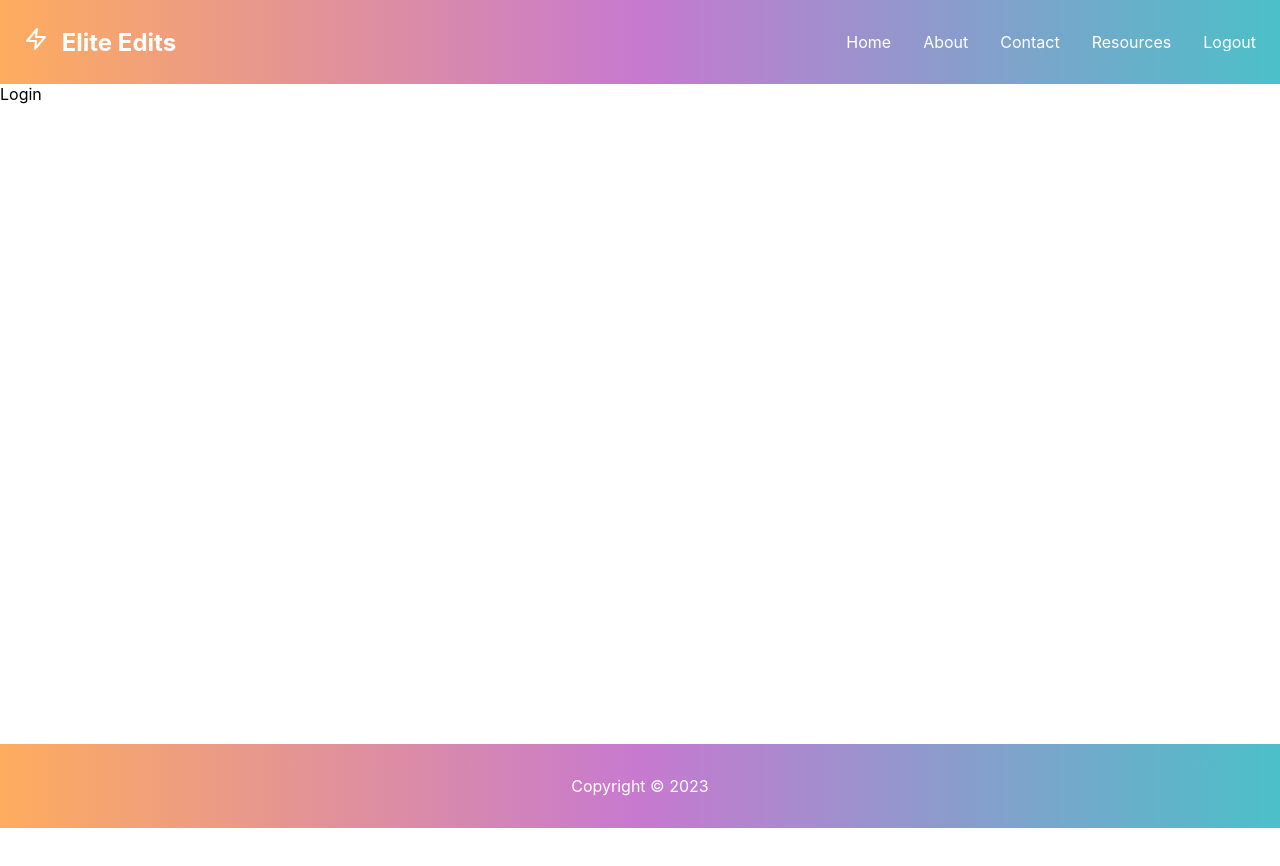
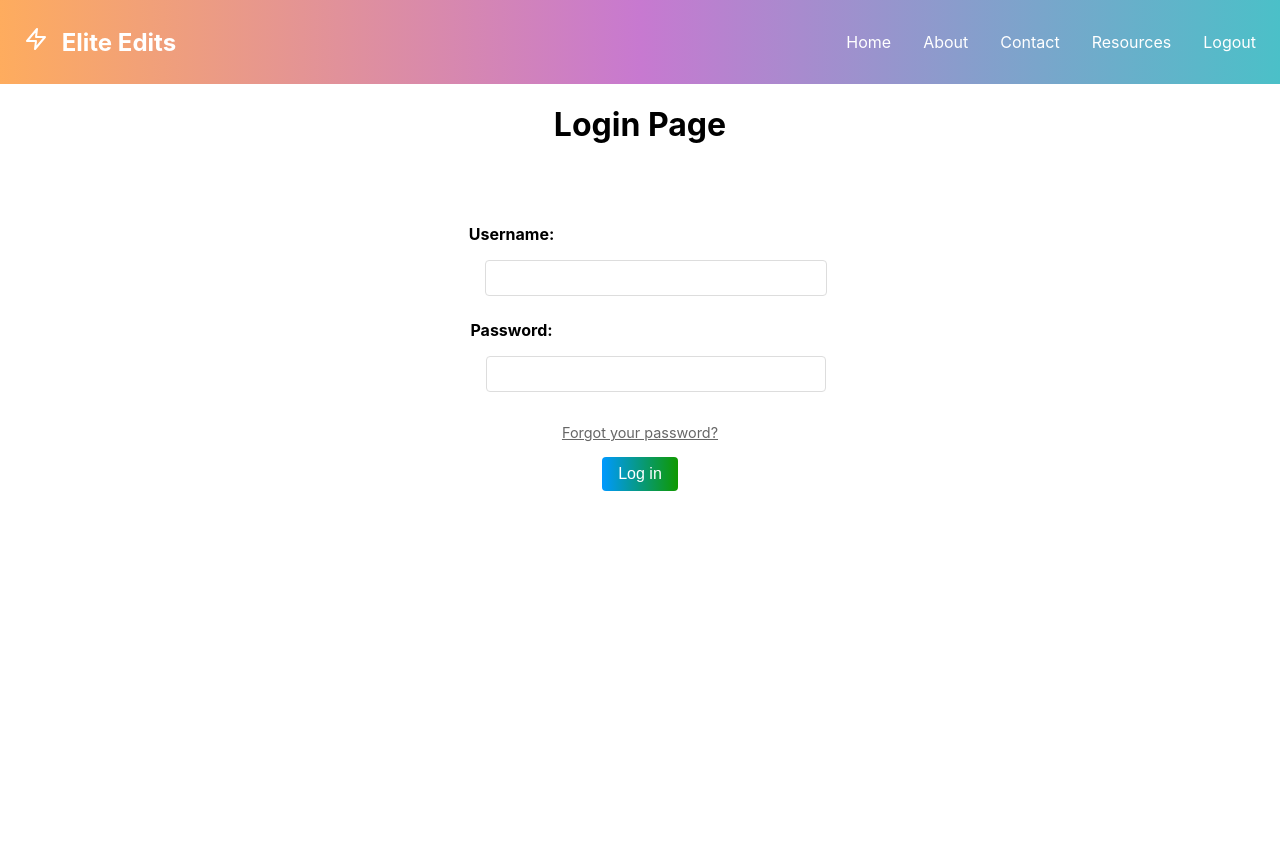
Before and after one commit to DeviPrasadUpadhyay/Elite, a React (Create React App) app: page /login in a window 1280 px wide. Shown: the top 866 px of the page. Before the commit the page ends 828 px from the top, so only its background shows below. Built offline with nearby package versions, Linux system fonts and the light colour scheme.

Commit message:
added login page with some image and text etc

```diff
--- a/src/Components/Layout/Header.js
+++ b/src/Components/Layout/Header.js
@@ -4,7 +4,7 @@ import { FiZap } from 'react-icons/fi';
 import { Link } from 'react-router-dom';
 
 
-function Header() {
+function Header(props) {
 
     const navItems = [
         { name: 'Home', link: '/' },
@@ -14,6 +14,7 @@ function Header() {
     ];
     // You can set up the login/logout button to appear conditionally depending on user authentication
     const [isLoggedIn, setIsLoggedIn] = useState(true);
+
     const authenticate = () => {
         setIsLoggedIn(!isLoggedIn);
     };
--- a/src/Components/pages/Home.js
+++ b/src/Components/pages/Home.js
@@ -1,9 +1,55 @@
-import React from 'react'
+import React from 'react';
 
-const Home = () => {
+function Home() {
+    const pageTitleStyle = {
+        fontSize: '3rem',
+        fontWeight: 'bold',
+        textAlign: 'center',
+        marginTop: '5rem',
+    };
+
+    const sectionStyle = {
+        display: 'flex',
+        flexDirection: 'row',
+        justifyContent: 'center',
+        alignItems: 'center',
+        marginTop: '5rem',
+    };
+
+    const imageStyle = {
+        width: '50%',
+        borderRadius: '0.25rem',
+        boxShadow: '0 4px 8px rgba(0, 0, 0, 0.1)',
+    };
+
+    const contentStyle = {
+        width: '50%',
+        marginLeft: '3rem',
+    };
+
+    const titleStyle = {
+        fontSize: '2rem',
+        fontWeight: 'bold',
+        marginBottom: '1rem',
+    };
+
+    const descriptionStyle = {
+        fontSize: '1.2rem',
+        lineHeight: '1.5',
+    };
+
     return (
-        <div>Home</div>
-    )
+        <div>
+            <h1 style={pageTitleStyle}>Welcome to this awesome land of reels</h1>
+            <section style={sectionStyle}>
+                <img src={"https://as1.ftcdn.net/v2/jpg/03/78/85/18/1000_F_378851810_GwZY8KGQaw1ikbz3rqnjbs2DMNvfjUHp.jpg"} alt="Placeholder" style={imageStyle} />
+                <div style={contentStyle}>
+                    <h2 style={titleStyle}>Elite Edits team...</h2>
+                    <p style={descriptionStyle}>Lorem ipsum dolor sit amet, consectetur adipiscing elit. Sed id elit id orci tincidunt mollis. Aliquam sed ante ligula. Curabitur id nibh vitae odio euismod euismod vitae eget lectus. Duis bibendum massa eget sapien pharetra, id sollicitudin lorem auctor. Nam faucibus, dolor ut aliquet feugiat, purus elit elementum quam, sit amet congue urna eros non lorem.</p>
+                </div>
+            </section>
+        </div>
+    );
 }
 
-export default Home
+export default Home;
--- a/src/Components/pages/Login.js
+++ b/src/Components/pages/Login.js
@@ -1,9 +1,91 @@
-import React from 'react'
+import React, { useState } from 'react';
 
-const Login = () => {
+function Login(props) {
+    const [username, setUsername] = useState('');
+    const [password, setPassword] = useState('');
+
+    const handleUsernameChange = (event) => {
+        setUsername(event.target.value);
+    };
+
+    const handlePasswordChange = (event) => {
+        setPassword(event.target.value);
+    };
+
+    const handleSubmit = (event) => {
+        event.preventDefault();
+        // TODO: Handle login logic
+    };
+
+    const forgotPasswordStyle = {
+        marginTop: '0.5rem',
+        textAlign: 'right',
+        fontSize: '0.9rem',
+        color: '#666',
+        textDecoration: 'underline',
+        cursor: 'pointer',
+    };
+
+    const formStyle = {
+        display: 'flex',
+        flexDirection: 'column',
+        alignItems: 'center',
+        marginTop: '5rem',
+    };
+
+    const inputStyle = {
+        margin: '1rem',
+        padding: '0.5rem',
+        borderRadius: '0.25rem',
+        border: '1px solid #ddd',
+        width: '100%',
+        boxSizing: 'border-box',
+        fontSize: '1rem',
+    };
+
+    const labelStyle = {
+        fontWeight: 'bold',
+        marginBottom: '0.5rem',
+        fontSize: '1rem',
+    };
+
+    const buttonStyle = {
+        marginTop: '1rem',
+        padding: '0.5rem 1rem',
+        borderRadius: '0.25rem',
+        border: 'none',
+        background: 'linear-gradient(to right, #0099ff, #0f9900)',
+        color: 'white',
+        fontSize: '1rem',
+        cursor: 'pointer',
+    };
+
+    const authenticate = () => {
+        // if (username && password) {
+        // TODO2: set global isLoggedIn to true here...
+        // TODO1: check in parent itself.
+        // props.authenticate(username, password);
+        // }
+        console.log("working fine");
+    }
+
     return (
-        <div>Login</div>
-    )
+        <div>
+            <h1 style={{ textAlign: 'center' }}>Login Page</h1>
+            <form onSubmit={handleSubmit} style={formStyle}>
+                <label style={labelStyle}>
+                    Username:
+                    <input type="text" value={username} onChange={handleUsernameChange} style={inputStyle} />
+                </label>
+                <label style={labelStyle}>
+                    Password:
+                    <input type="password" value={password} onChange={handlePasswordChange} style={inputStyle} />
+                </label>
+                <div style={forgotPasswordStyle}>Forgot your password?</div>
+                <button type="submit" style={buttonStyle} onClick={authenticate}>Log in</button>
+            </form>
+        </div>
+    );
 }
 
-export default Login
+export default Login;
```
